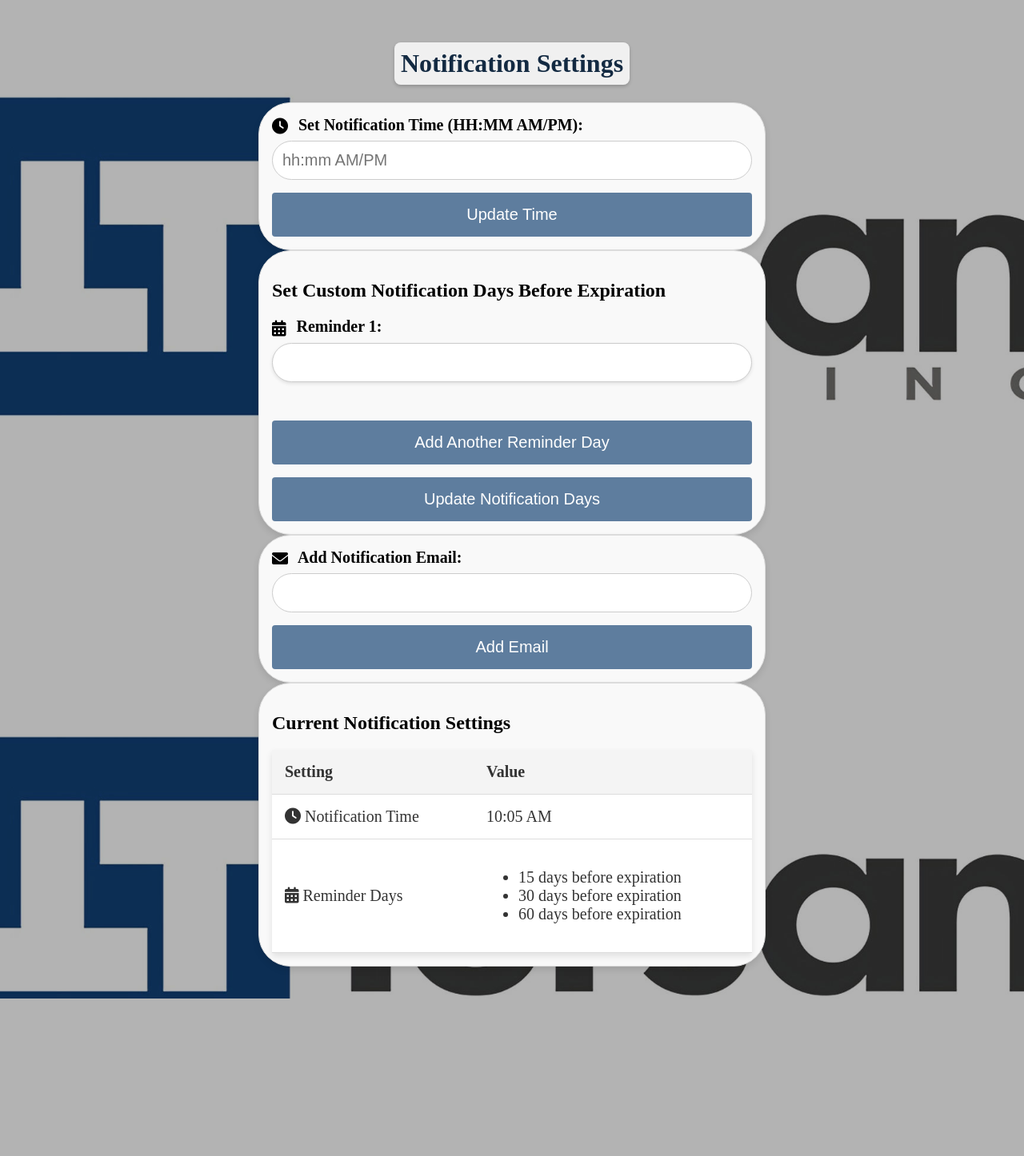
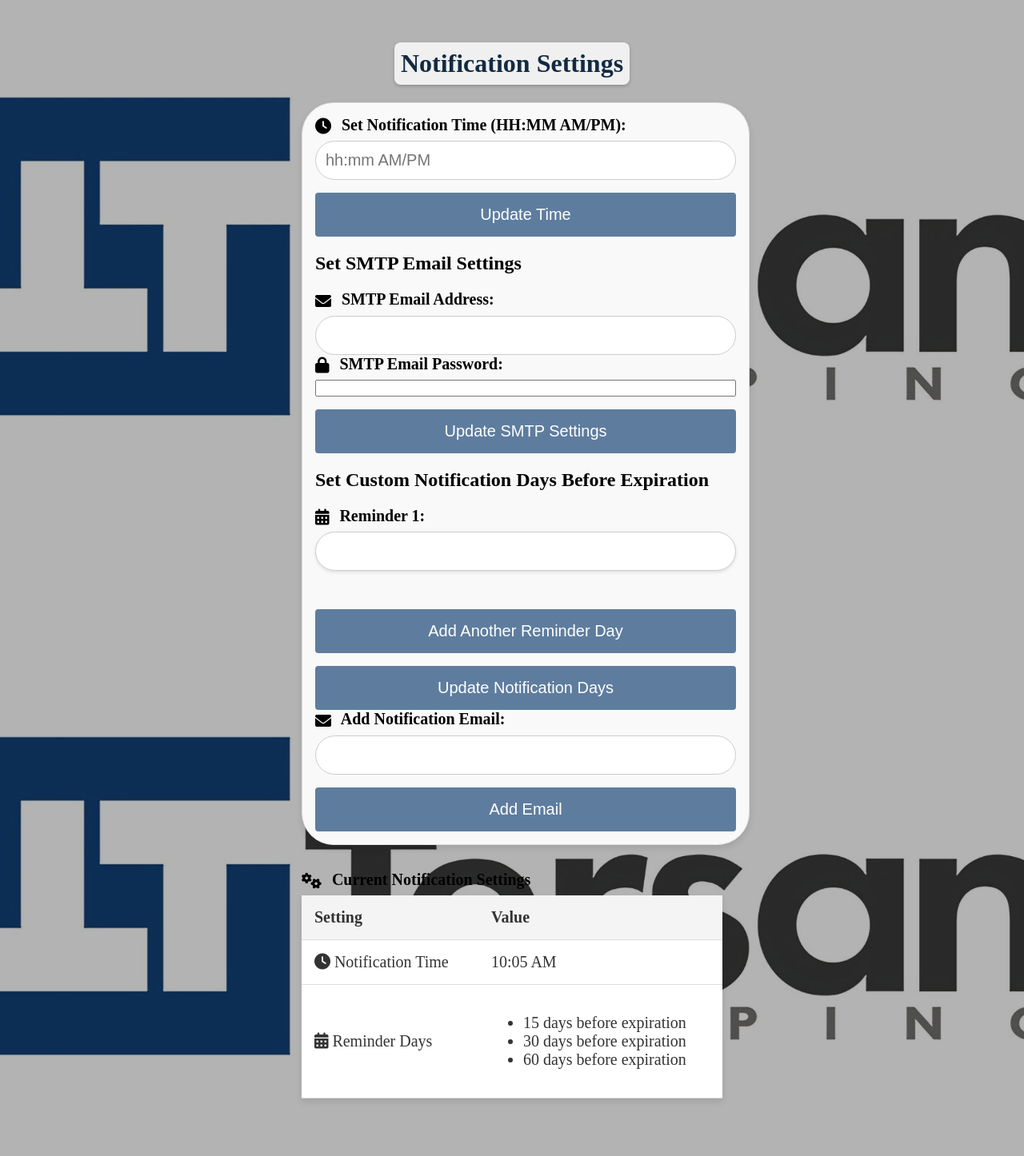
Before and after one commit to ozgulbaytekin/foreign_guest_communication, a Flask app: page /notification_time in a window 1280 px wide. Shown: the part 83-1529 px from the top of the page at 80% size. Before the commit the page ends 1332 px from the top, so only its background shows below. Run offline with Flask 3, Linux system fonts and the light colour scheme.

Commit message:
new setting added and table moved to the right side of the form

```diff
--- a/templates/notification_settings.html
+++ b/templates/notification_settings.html
@@ -27,8 +27,12 @@
             {% endwith %}
         </div>
 
+        <!-- Layout container for forms and table -->
+        <div class="flex-container">
+            <!-- Forms container -->
+            <div class="form-container">
                 <!-- Form to update notification time -->
-        <div class="form-container">
+<div class="form-section">
     <form id="notification_time" method="POST" action="{{ url_for('notification_time') }}">
         <label for="notification_time">
             <i class="fa-solid fa-clock"></i> Set Notification Time (HH:MM AM/PM):
@@ -38,8 +42,24 @@
     </form>
 </div>
 
+
+      <!-- Form to set SMTP settings (Email and Password) -->
+      <div class="form-section">
+        <form id="smtpForm" method="POST" action="{{ url_for('set_smtp_settings') }}">
+            <h2>Set SMTP Email Settings</h2>
+            <label for="smtp_email"><i class="fa-solid fa-envelope"></i> SMTP Email Address:</label>
+            <input type="email" id="smtp_email" name="smtp_email" required>
+
+            <label for="smtp_password"><i class="fa-solid fa-lock"></i> SMTP Email Password:</label>
+            <input type="password" id="smtp_password" name="smtp_password" required>
+
+            <button type="submit" class="btn btn-primary">Update SMTP Settings</button>
+        </form>
+    </div>
+
+
                 <!-- Form to update custom notification days -->
-        <div class="form-container">
+                <div class="form-section">
                     <form id="update_notification_days" method="POST" action="{{ url_for('update_notification_days') }}">
                         <h2>Set Custom Notification Days Before Expiration</h2>
                         <div id="reminderDaysContainer">
@@ -58,19 +78,24 @@
                     </form>
                 </div>
 
-        <div class="form-container">
+                <!-- Form to add email -->
+                <div class="form-section">
                     <form id="emailForm" action="{{ url_for('add_email') }}" method="POST">
                         <label for="newEmail">
                             <i class="fa-solid fa-envelope"></i> Add Notification Email:
                         </label>
                         <input type="email" id="newEmail" name="newEmail" required>
-                <button type="submit">Add Email</button>
+                        <button type="submit" class="btn btn-primary">Add Email</button>
                     </form>
                 </div>
+            </div>
 
+            <!-- Table container -->
+            <div class="table-container">
                 <!-- Display current settings in a table -->
-        <div class="form-container">
-            <h2>Current Notification Settings</h2>
+
+                <label class="settings-label"><i class="fa-solid fa-cogs" ></i> Current Notification Settings</label>
+
                 <table class="settings-table">
                     <thead>
                         <tr>
@@ -105,6 +130,7 @@
                 </table>
             </div>
         </div>
+    </div>
 
     <script src="{{ url_for('static', filename='js/main.js') }}"></script>
 </body>
```
Lines whose indentation alone changed are shown as unchanged.
